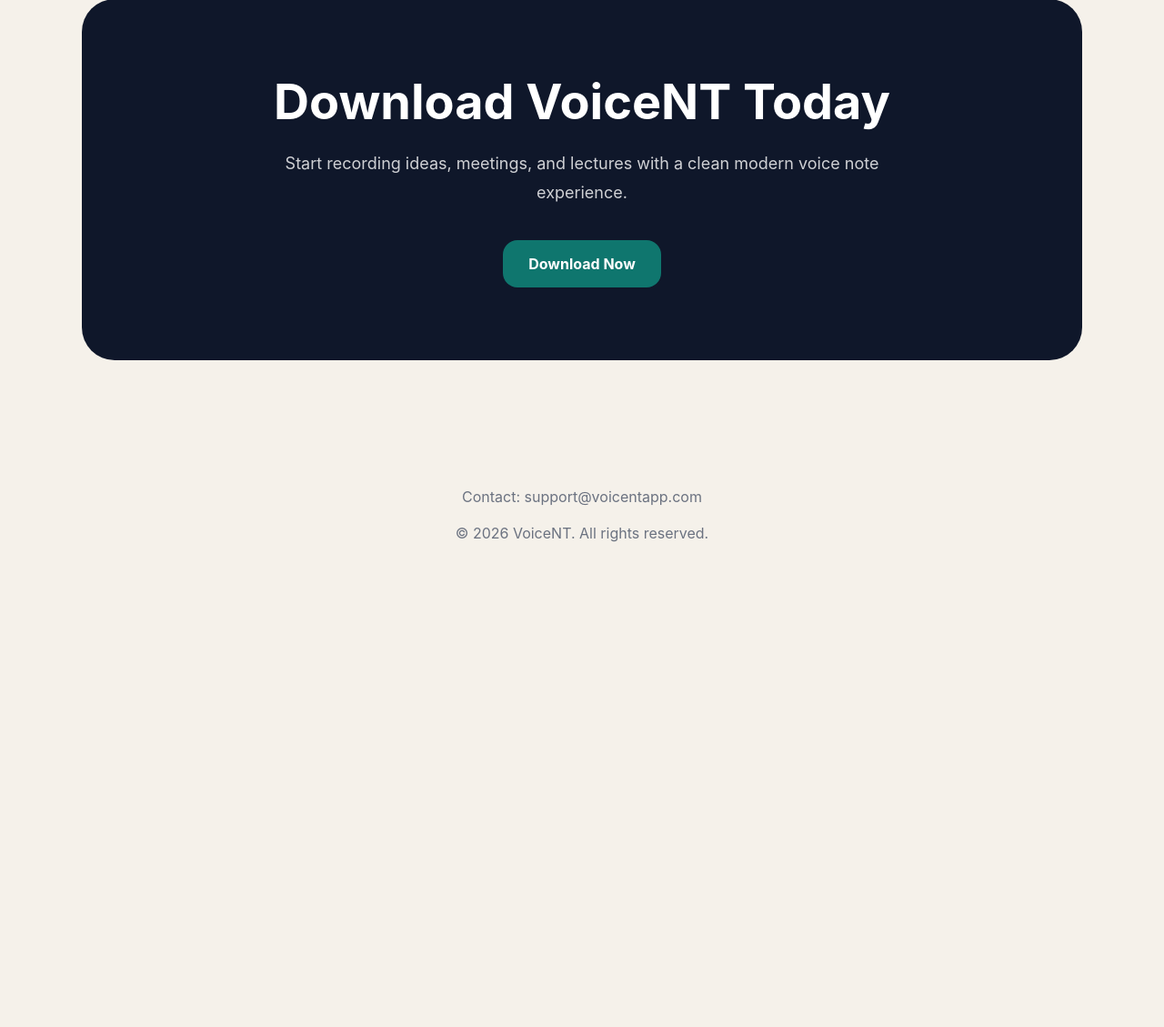
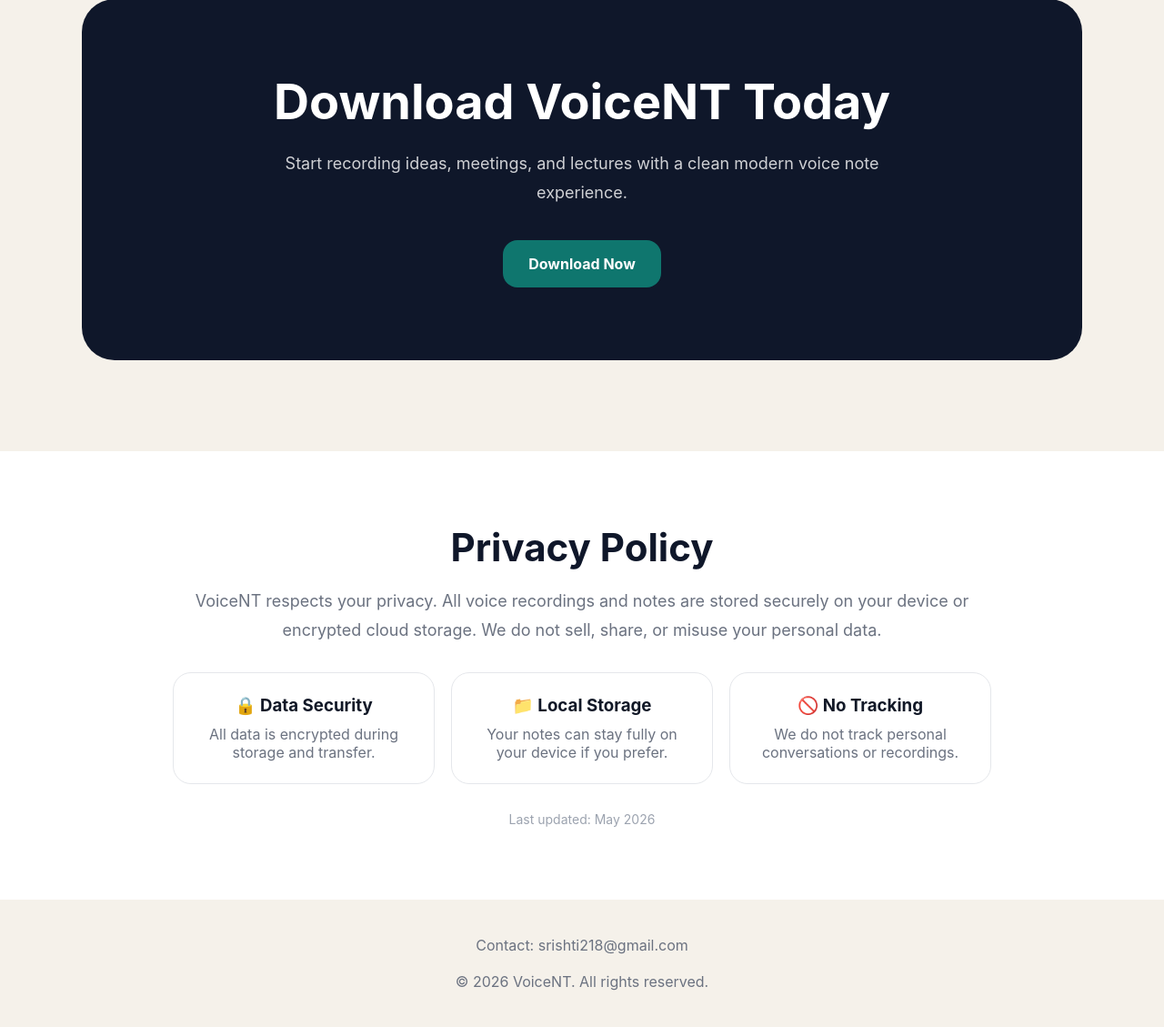
Before and after one commit to srishti218/qcmacuniverse, a Flask app: page /voicent.html in a window 1280 px wide. Shown: the part 1740-2869 px from the top of the page at 91% size. Before the commit the page ends 2336 px from the top, so only its background shows below. Run offline with Flask 3, Linux system fonts and the light colour scheme.

Commit message:
add privacy - voicent.html

```diff
--- a/templates/voicent.html
+++ b/templates/voicent.html
@@ -354,6 +354,8 @@ footer{
     <a href="#features">Features</a>
     <a href="#download">Download</a>
     <a href="#support">Support</a>
+        <a href="#privacy">Privacy</a>
+
   </nav>
 
 </header>
@@ -517,11 +519,49 @@ footer{
   </div>
 
 </section>
+<section id="privacy" style="padding:80px 7%; background:#ffffff;">
 
+  <div style="max-width:900px; margin:auto; text-align:center;">
+
+    <h2 style="font-size:42px; margin-bottom:18px; color:#0f172a;">
+      Privacy Policy
+    </h2>
+
+    <p style="color:#6b7280; font-size:18px; line-height:1.8; margin-bottom:30px;">
+      VoiceNT respects your privacy. All voice recordings and notes are stored securely on your device
+      or encrypted cloud storage. We do not sell, share, or misuse your personal data.
+    </p>
+
+    <div style="display:grid; gap:18px; grid-template-columns:repeat(auto-fit,minmax(240px,1fr));">
+
+      <div style="padding:24px; border:1px solid #e5e7eb; border-radius:20px;">
+        <h3 style="margin-bottom:10px;">🔒 Data Security</h3>
+        <p style="color:#6b7280;">All data is encrypted during storage and transfer.</p>
+      </div>
+
+      <div style="padding:24px; border:1px solid #e5e7eb; border-radius:20px;">
+        <h3 style="margin-bottom:10px;">📁 Local Storage</h3>
+        <p style="color:#6b7280;">Your notes can stay fully on your device if you prefer.</p>
+      </div>
+
+      <div style="padding:24px; border:1px solid #e5e7eb; border-radius:20px;">
+        <h3 style="margin-bottom:10px;">🚫 No Tracking</h3>
+        <p style="color:#6b7280;">We do not track personal conversations or recordings.</p>
+      </div>
+
+    </div>
+
+    <p style="margin-top:30px; color:#9ca3af; font-size:14px;">
+      Last updated: May 2026
+    </p>
+
+  </div>
+
+</section>
 <footer id="support">
 
   <p>
-    Contact: support@voicentapp.com
+    Contact: srishti218@gmail.com
   </p>
 
   <br>
```
Also changed, not shown: voicent.html (+41 -1 lines).
